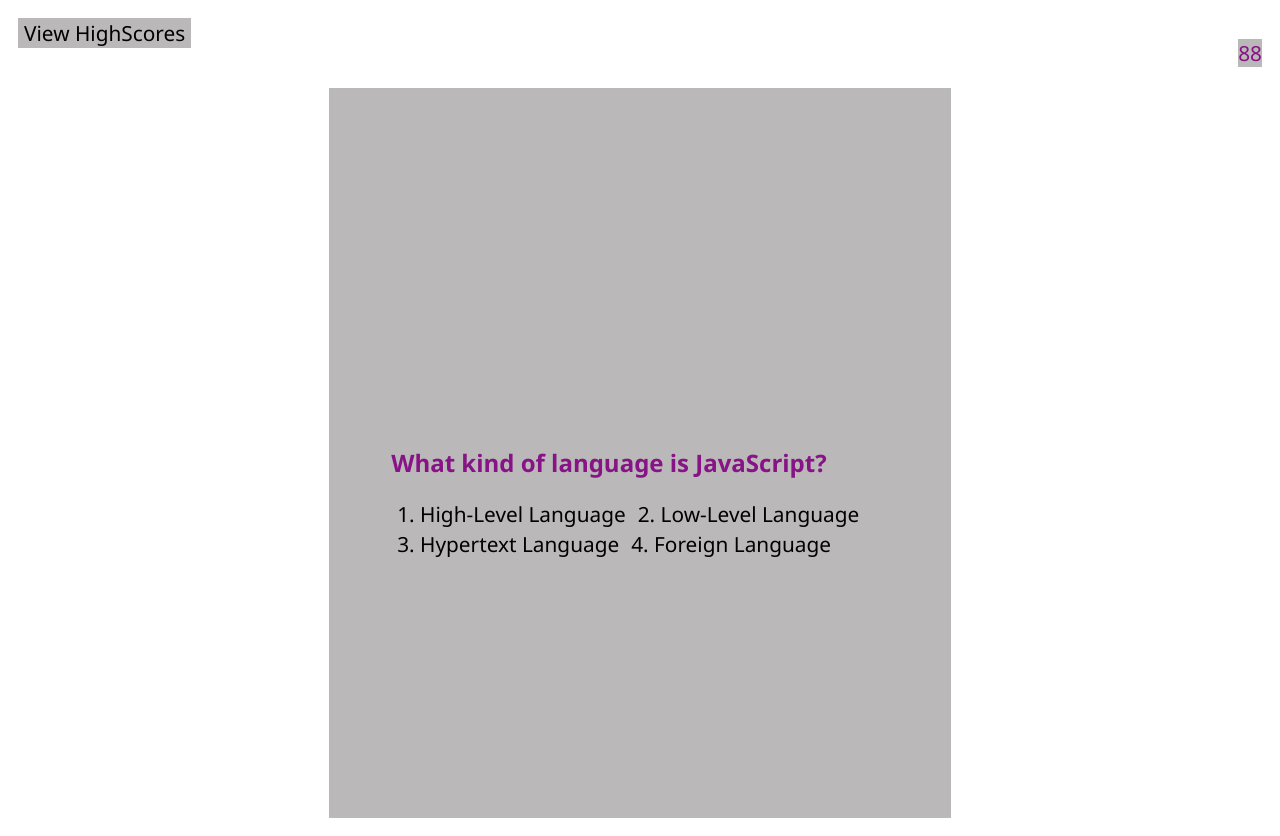
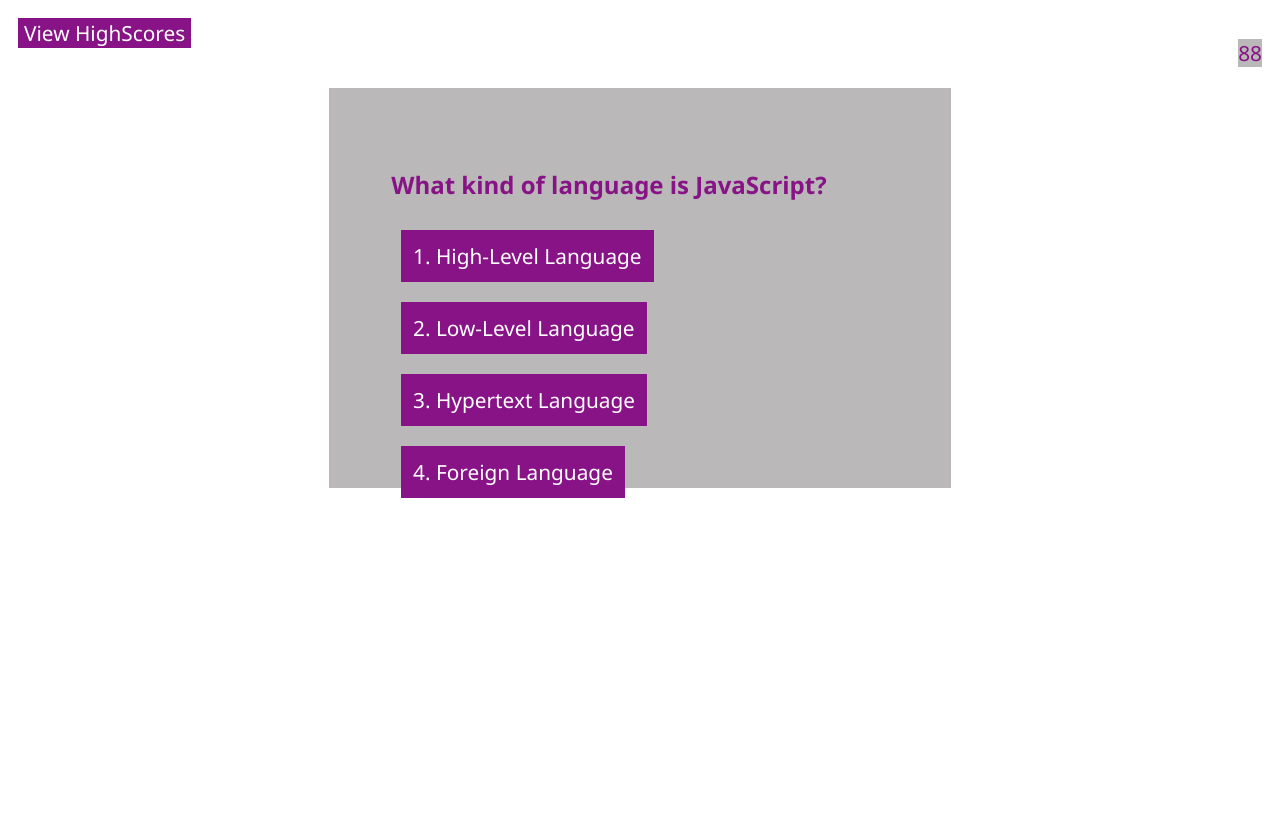
Before and after one commit to anewgard41/Coding-Quiz-Using-JavaScript, a plain HTML site: page index.html in a window 1280 px wide. Both pictures are taken after a click on the button "Start Quiz!". Drawn offline with Linux system fonts and the light colour scheme.

Commit message:
All JS is working! Next is to comment out the functions and add some final styling to the highscores page.

```diff
--- a/assets/css/style.css
+++ b/assets/css/style.css
@@ -30,7 +30,8 @@ p {
 
 button {
     outline: none;
-    background-color: var(--lesslight);
+    background-color: var(--dark);
+    color: var(--light);
     font-size: 1.3em;
 }
 
@@ -56,7 +57,7 @@ button:hover{
     flex-direction: column;
     justify-content: center;
     background: var(--lesslight);
-    height: 100%;
+    height: 50%;
     width: 50%;
     margin: 0 auto;
 }
@@ -77,13 +78,25 @@ main {
     flex-direction: column;
 }
 
+.options{
+    flex-direction: column;
+
+}
+
+.choice {
+    flex-direction: column;
+    border: 2px solid var(--dark);
+    padding: 2%;
+    margin: 2%;
+}
+
 .quiz-finish-screen {
     display: none;
     flex-direction: column;
 }
 
 .high-scores-screen {
-    display: none;
+    display: flex
 }
 
 .feedback{
--- a/assets/js/highscores.js
+++ b/assets/js/highscores.js
@@ -6,7 +6,7 @@ function printHighscores() {
 
     highscores.forEach(function (score) {
         var liTag = document.createElement("li");
-        liTag.textContent = score.name + " - " + score.score;
+        liTag.textContent = score.initials + " - " + score.score;
         var olE1 = document.getElementById("highscores");
         olE1.appendChild(liTag);
     });
--- a/assets/js/script.js
+++ b/assets/js/script.js
@@ -59,7 +59,7 @@ var currentQuestionIndex = 0;
 
 
 
-function startQuiz(){
+function startQuiz() {
     timerId = setInterval(tickTock, 1000);
     timerE1.textContent = time;
     var introScreenE1 = document.getElementById("intro");
@@ -85,7 +85,7 @@ function getQuestions() {
     }
 }
 
-function questionClick (event) {
+function questionClick(event) {
 
     var buttonE1 = event.target;
 
@@ -116,7 +116,7 @@ function questionClick (event) {
     }
 
     feedbackE1.setAttribute("class", "feedback");
-        setTimeout(function(){
+    setTimeout(function () {
         feedbackE1.setAttribute("class", "feedback hide");
     }, 2000);
 
--- a/index.html
+++ b/index.html
@@ -34,7 +34,7 @@
 
                 <section class="hide" id="questions-page">
                     <h2 id="question-words"></h2>
-                    <div id="options"></div>
+                    <div class="options" id="options"></div>
                 </section>
 
                 <section class="hide" id="finish-screen">
@@ -52,7 +52,7 @@
 
 
 
-    </div>
+        </div>
 
     </div>
 
```
Lines whose indentation alone changed are shown as unchanged.
